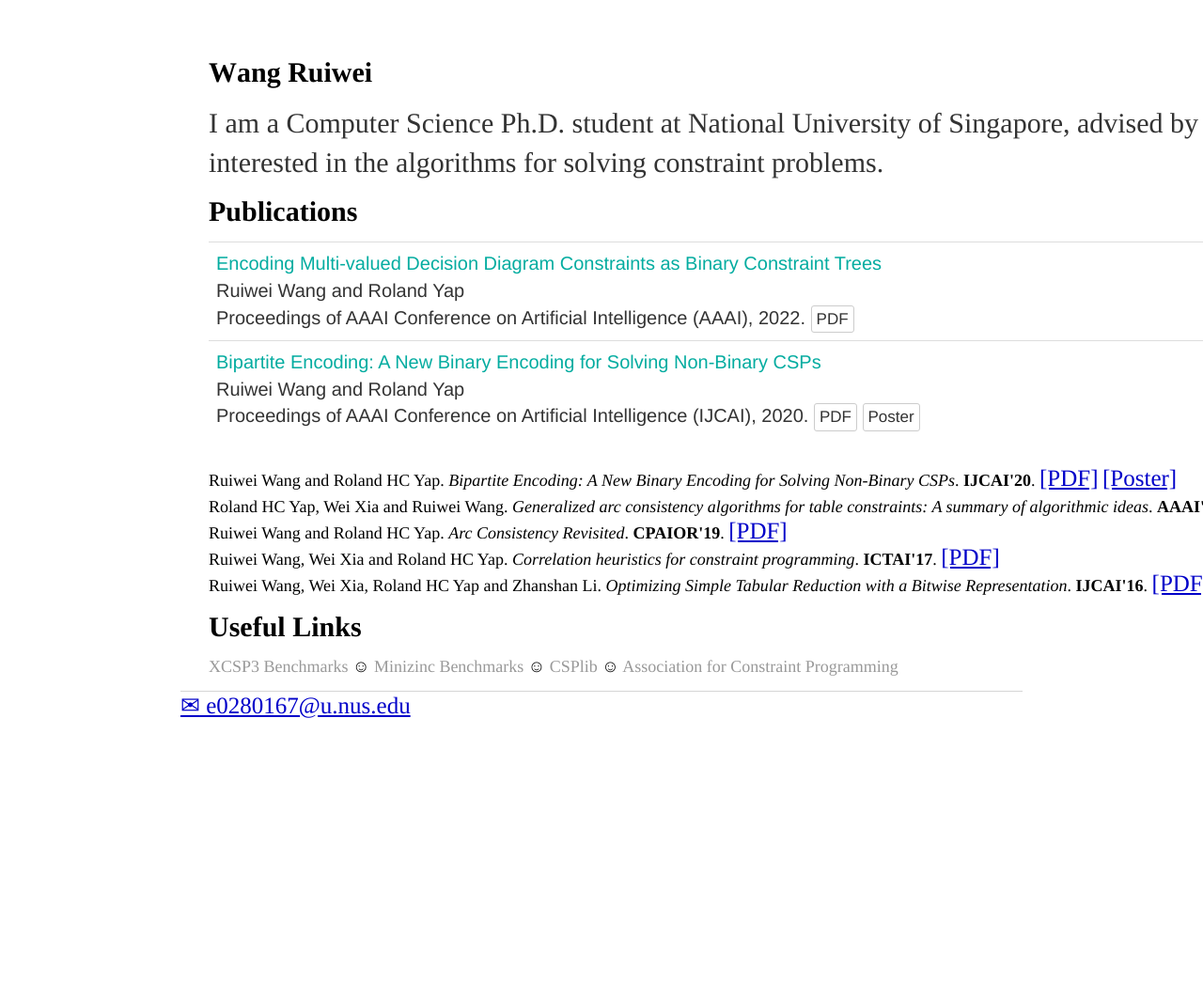
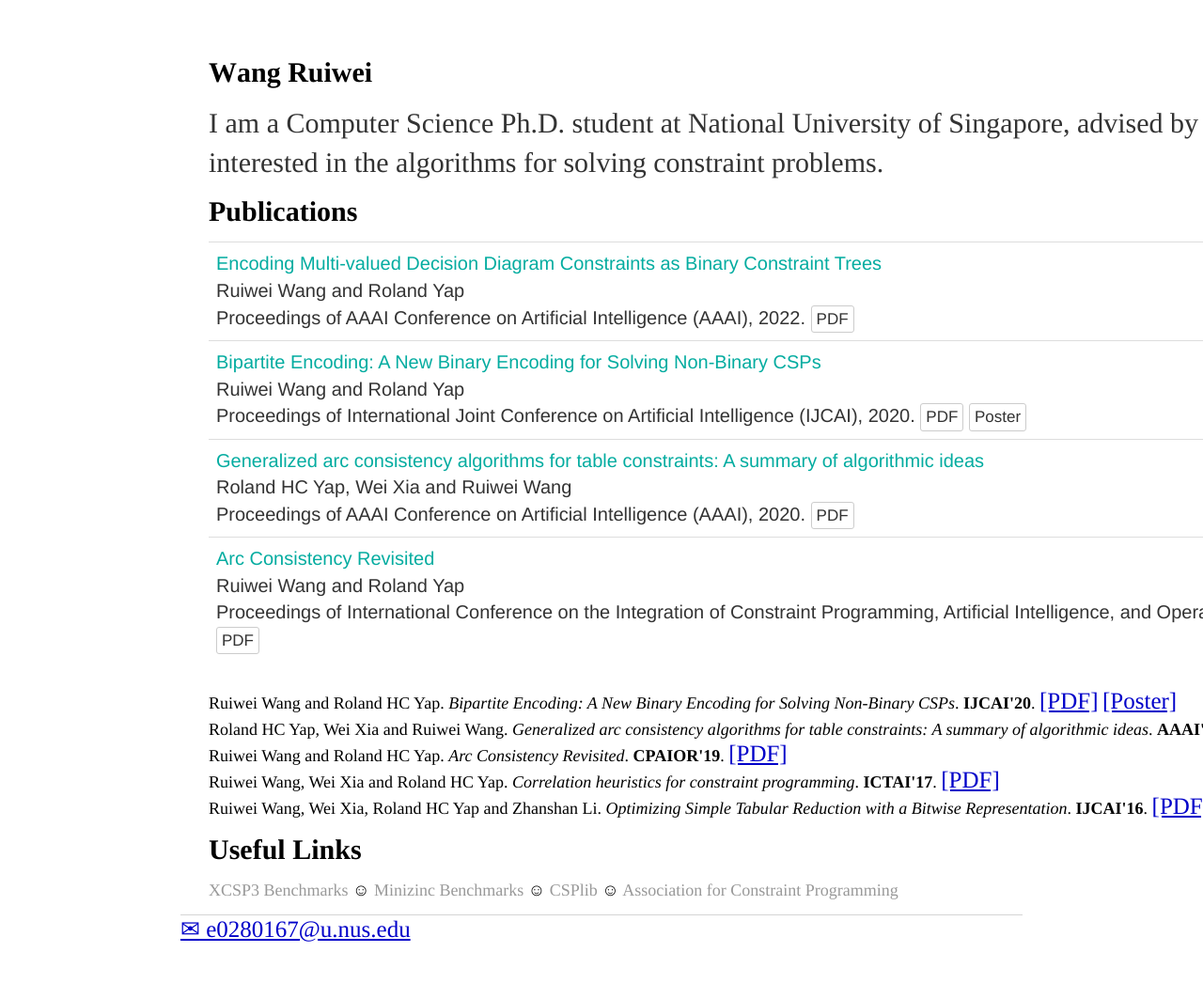
Before and after one commit to WangRuiwei/WangRuiwei.github.io, a Jekyll site: the page built from index.html, in a window 1280 px wide. Shown: the whole page at 94% size. Built offline with Jekyll 4.4.1, drawn with Linux system fonts in a browser that asks for light colours; before the commit the page ends 900 px from its top, so only the background shows below that.

Commit message:
Update index.html

```diff
--- a/index.html
+++ b/index.html
@@ -30,11 +30,38 @@ Ruiwei Wang and Roland Yap
 <span class="authors">
 Ruiwei Wang and Roland Yap
 </span><br />
-<span class="venuetype"></span><span class="venue">Proceedings of AAAI Conference on Artificial Intelligence (IJCAI),</span> <span>2020</span>.
+<span class="venuetype"></span><span class="venue">Proceedings of International Joint Conference on Artificial Intelligence (IJCAI),</span> <span>2020</span>.
 <button class="btn btn-default btn-xs" type="button" onClick='location.href="https://www.ijcai.org/Proceedings/2020/0165.pdf"'> PDF</button>
 <button class="btn btn-default btn-xs" type="button" onClick='location.href="papers/poster.pdf"'> Poster</button>
 </td>
 </tr>
+
+<tr>
+<td class="publication">
+<span class="pubtitle">
+<font color="##3aac3a">Generalized arc consistency algorithms for table constraints: A summary of algorithmic ideas</font>
+</span><br/>
+<span class="authors">
+Roland HC Yap, Wei Xia and Ruiwei Wang
+</span><br />
+<span class="venuetype"></span><span class="venue">Proceedings of AAAI Conference on Artificial Intelligence (AAAI),</span> <span>2020</span>.
+<button class="btn btn-default btn-xs" type="button" onClick='location.href="https://aaai.org/ojs/index.php/AAAI/article/view/7086/6940"'> PDF</button>
+</td>
+</tr>
+
+<tr>
+<td class="publication">
+<span class="pubtitle">
+<font color="##3aac3a">Arc Consistency Revisited</font>
+</span><br/>
+<span class="authors">
+Ruiwei Wang and Roland Yap
+</span><br />
+<span class="venuetype"></span><span class="venue">Proceedings of International Conference on the Integration of Constraint Programming, Artificial Intelligence, and Operations Research (CPAIOR),</span> <span>2019</span>.
+<button class="btn btn-default btn-xs" type="button" onClick='location.href="papers/Arc_Consistency_Revisited.pdf"'> PDF</button>
+</td>
+</tr>
+
 </tbody>
 </table>
 
```
